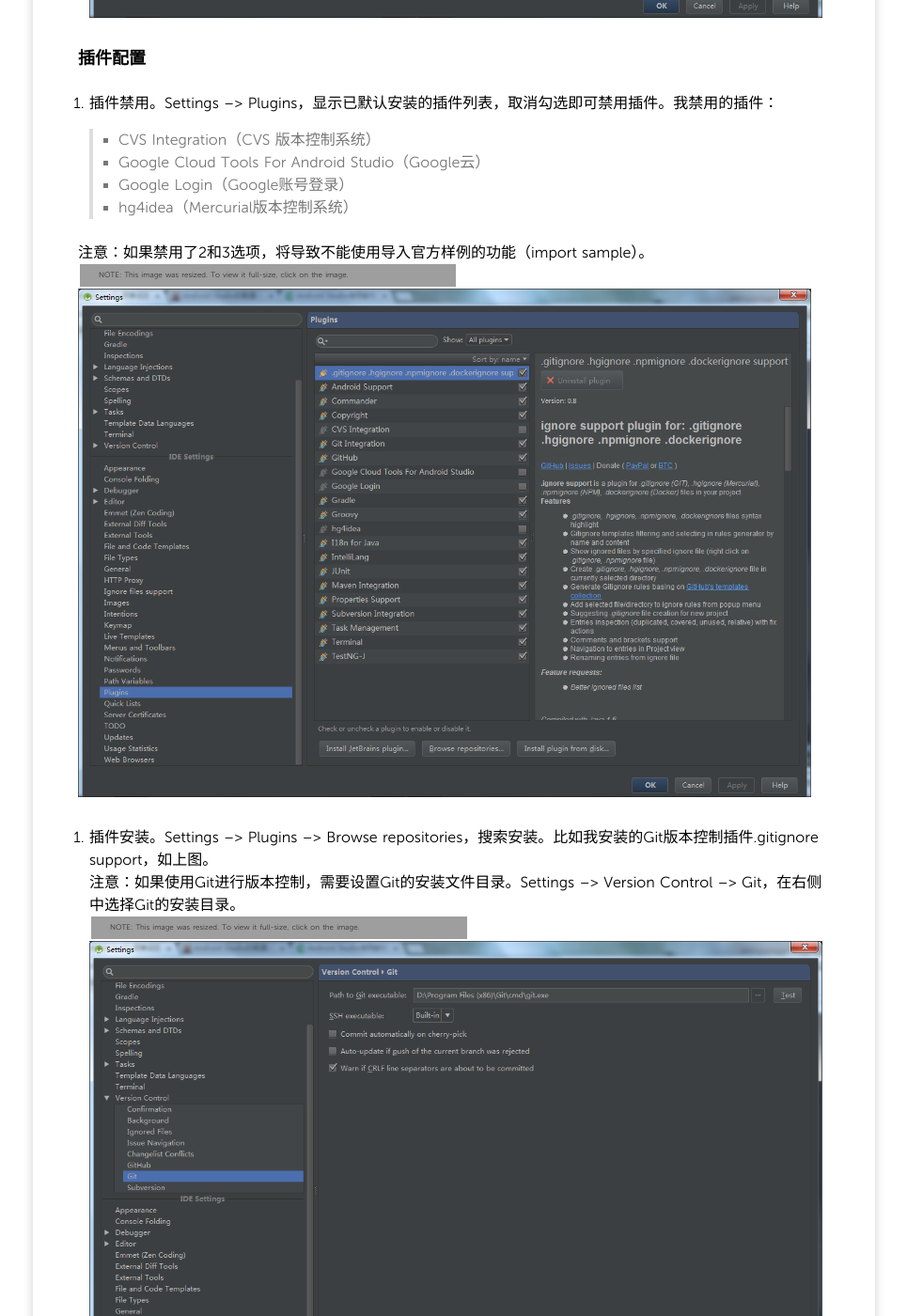
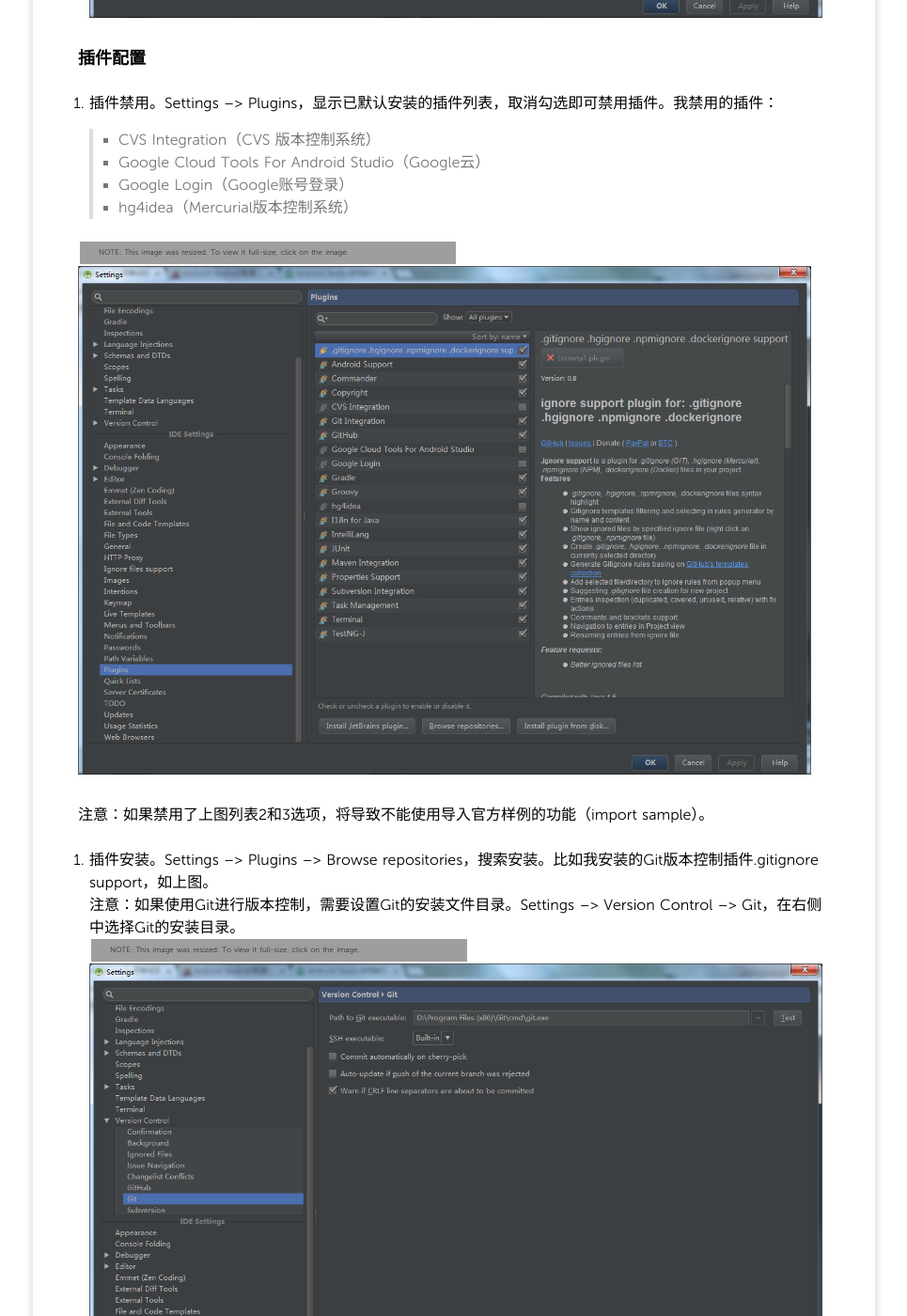
Before and after one commit to ruxia/ruxia.github.com, a Jekyll site: the page built from _posts/2015/2015-01-21-Android Studio.md, in a window 1280 px wide and 1400 px high, scrolled down 6209 px. Shown: the whole window at 94% size, without its empty margins (157-1122 px from the left). Built offline with Jekyll 4.4.1, drawn with Linux system fonts in a browser that asks for light colours; nearby versions of some CDN libraries; Markdown is read by kramdown in place of the engine named in the settings; comment, search, counter and statistics services are not loaded; grey boxes are pictures that could not be loaded.

Commit message:
revise the article

```diff
--- a/_posts/2015/2015-01-21-Android Studio.md
+++ b/_posts/2015/2015-01-21-Android Studio.md
@@ -31,14 +31,14 @@
 ###JDK的安装
 关于JDK的安装没什么需要特殊注意的，最容易出现错误的就是配置环境变量的过程。本人由于当时少了一个\，纠结了很久找不出问题，如此简单的过程这样实在是费时费心。所以这里给出精确的环境变量配置，望给大家的配置过程提供一些便利。
 共有三个环境变量需要配置，首先，找到“**计算机→属性→高级系统设置→高级→环境变量→系统变量**”，然后进行下面三步：
-> 1. *JAVA_HOME*，*D:\Program Files\Java\jdk1.8.0_25\\*
+> 1. *JAVA_HOME*→*D:\Program Files\Java\jdk1.8.0_25\\*
 > 新建*JAVA_HOME*变量，变量值填写jdk的安装目录，比如 *D:\Program Files\Java\jdk1.8.0_25\\*。（我当时就是忽视了最后的\导致的问题）
 >
-> 2. *Path*，*%JAVA_HOME%\bin;%JAVA_HOME%\jre\bin;*
+> 2. *Path*→*%JAVA_HOME%\bin;%JAVA_HOME%\jre\bin;*
 > 找到*Path*变量，编辑，在变量值最后输入 *%JAVA_HOME%\bin;%JAVA_HOME%\jre\bin;*（注意原来Path的变量值末尾有没有分号，如果没有，先输入分号再输入上面的代码）
 > ![](/image/path.png)
 >
-> 3. *CLASSPATH*，*.;%JAVA_HOME%\lib;%JAVA_HOME%\lib\tools.jar*
+> 3. *CLASSPATH*→*.;%JAVA_HOME%\lib;%JAVA_HOME%\lib\tools.jar*
 > 新建*CLASSPATH*变量，变量值填写 *.;%JAVA_HOME%\lib;%JAVA_HOME%\lib\tools.jar*
 ![](/image/classpath.png)
 
@@ -77,12 +77,14 @@
 > - Google Login（Google账号登录）
 > - hg4idea（Mercurial版本控制系统）
 
-注意：如果禁用了2和3选项，将导致不能使用导入官方样例的功能（import sample）。
 ![](/image/plugins.png)
+注意：如果禁用了上图列表2和3选项，将导致不能使用导入官方样例的功能（import sample）。
 
 2. 插件安装。Settings --> Plugins --> Browse repositories，搜索安装。比如我安装的Git版本控制插件.gitignore support，如上图。
 注意：如果使用Git进行版本控制，需要设置Git的安装文件目录。Settings --> Version Control --> Git，在右侧中选择Git的安装目录。
 ![](/image/versioncontrol.png)
 
 ------
-以上是我第一次安装设置Android Studio过程中的一些经验和技巧，希望可以帮助新手们更快的上手，也欢迎大家补充。
+
+
+> 以上是我第一次安装设置Android Studio过程中的一些经验和技巧，希望可以帮助新手们更快的上手，也欢迎大家补充。
```
